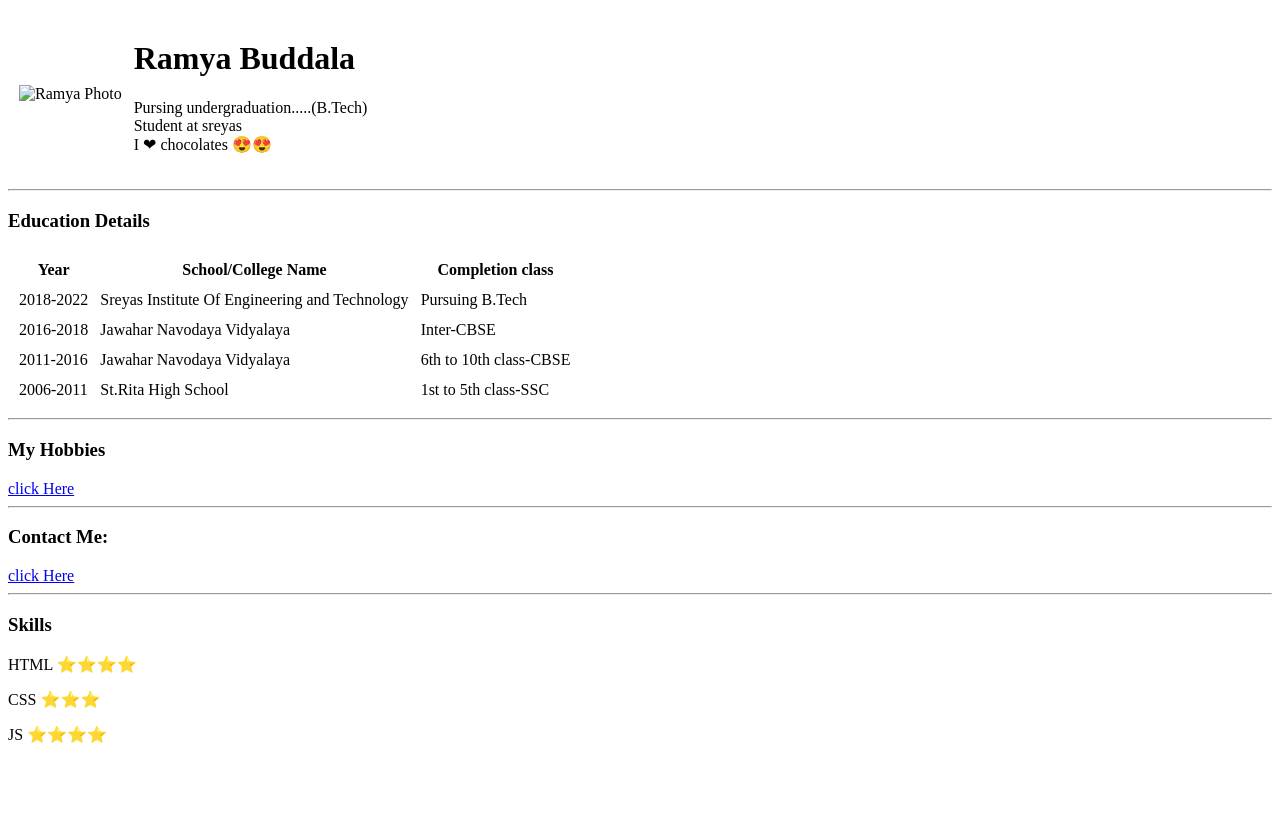
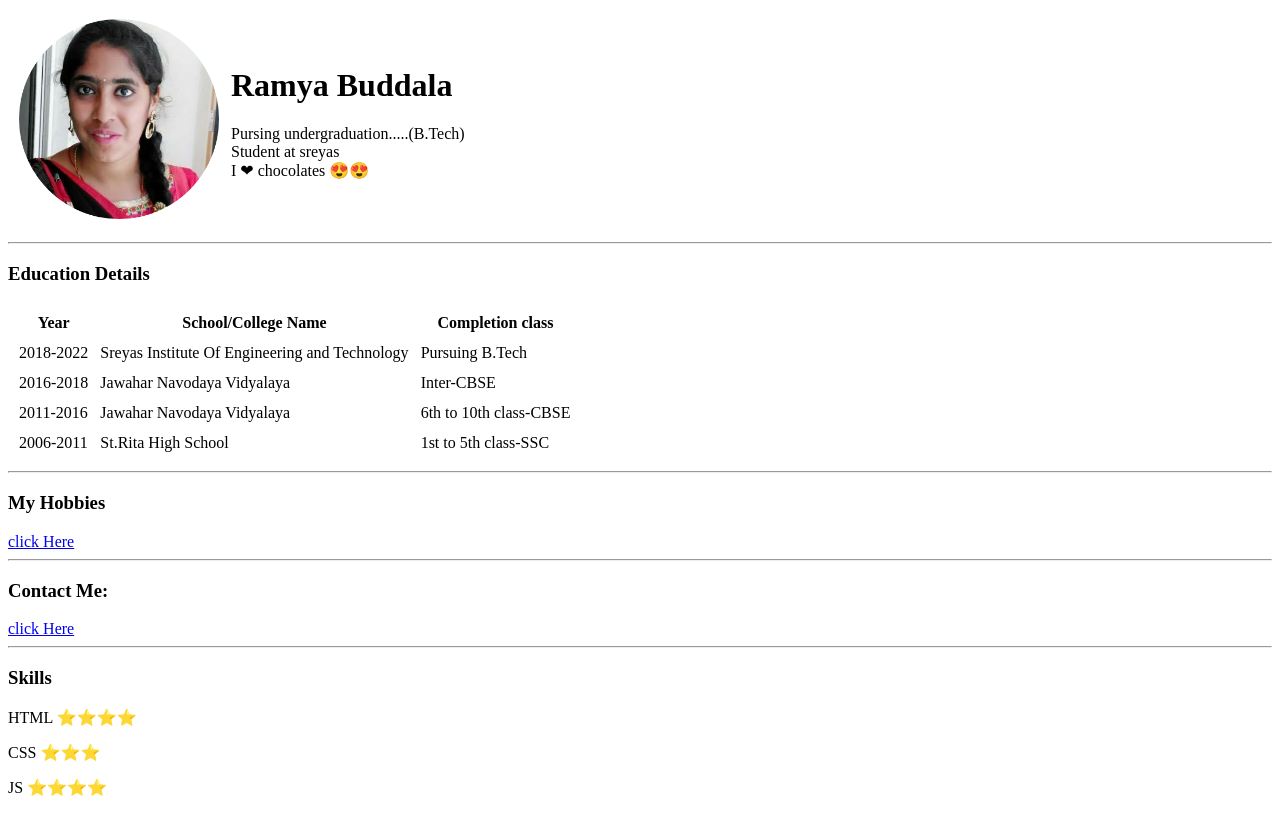
Before and after one commit to Ramya-Buddala/cv, a plain HTML site: page index.html in a window 1280 px wide. Drawn offline with Linux system fonts and the light colour scheme.

Commit message:
Update index.html

```diff
--- a/index.html
+++ b/index.html
@@ -9,7 +9,7 @@
 <body>
   <table cellspacing="10">
     <tr>
-      <td><img src="images/Ramya Photo1.png" alt="Ramya Photo" width="200" height="200"></td>
+      <td><img src="Ramya Photo1.png" alt="Ramya Photo" width="200" height="200"></td>
       <td><h1>Ramya Buddala</h1>
       <p>
         Pursing undergraduation.....(B.Tech)<br />
```
